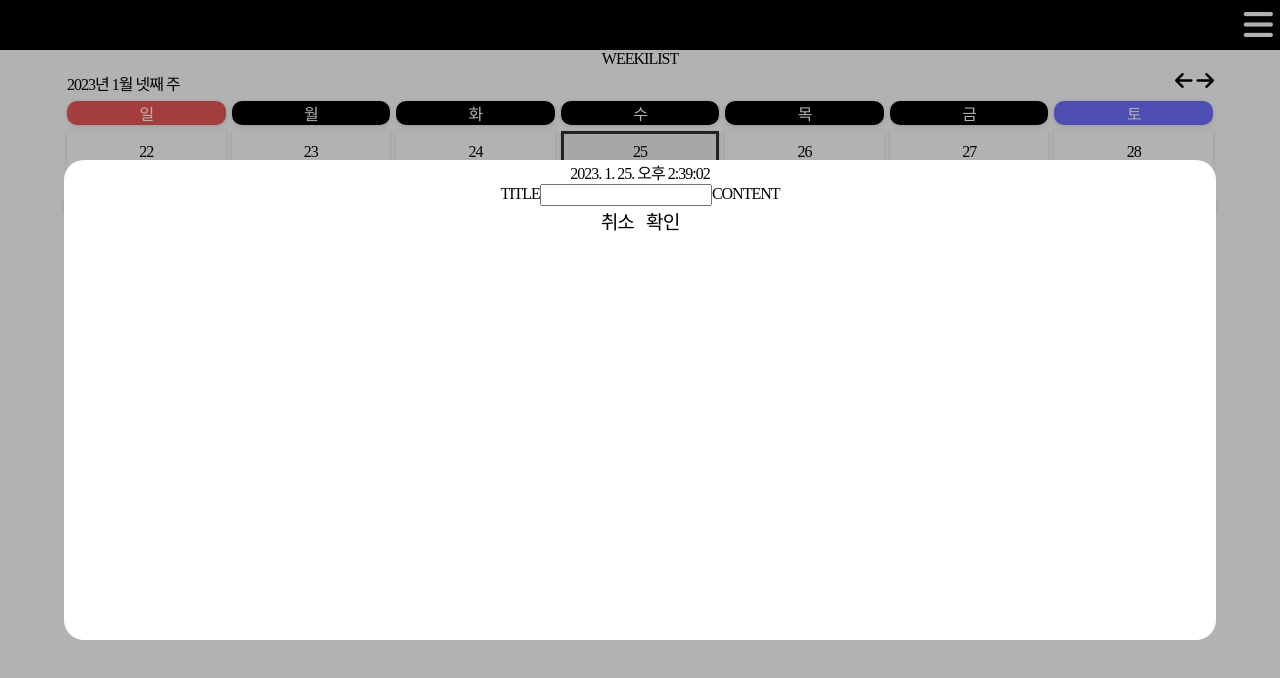
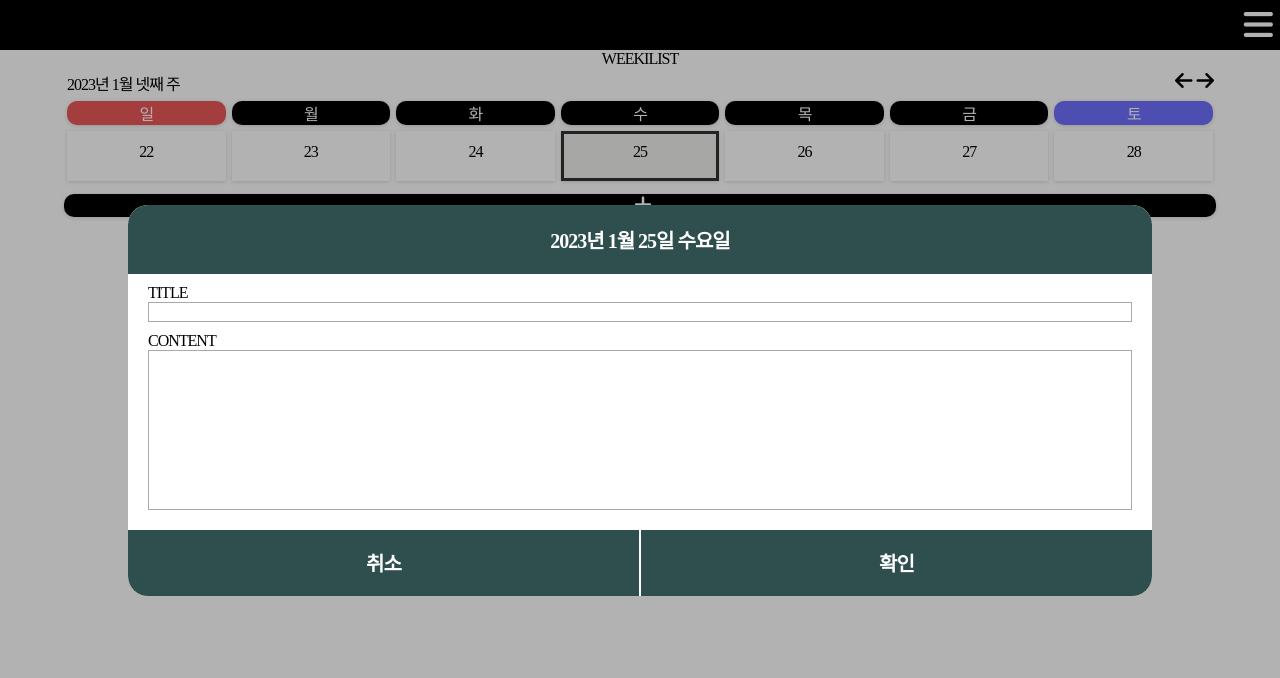
Before and after one commit to dev-jq1/my-todolist-in-react, a React (Create React App) app: page / in a window 1280 px wide. Both pictures are taken after a click on the button 640 px from the left and 205 px from the top of the page. Shown: the top 678 px of the page. Built offline with nearby package versions, Linux system fonts and the light colour scheme; a web font is replaced by a local one.

Commit message:
모달 수정

```diff
--- a/src/components/Modal.js
+++ b/src/components/Modal.js
@@ -38,28 +38,73 @@ export const ModalBtn = styled.button`
   cursor: grab;
 `;
 
-export const ModalView = styled.div.attrs((props) => ({
-  // attrs 메소드를 이용해서 아래와 같이 div 엘리먼트에 속성을 추가할 수 있습니다.
-  role: 'dialog',
-}))`
+
+export const ModalView = styled.div`
   // TODO : Modal창 CSS를 구현합니다.
+  display: flex;
+  flex-direction: column;
   background-color: white;
-  width: 90%;
-  height: 60%;
+  width: 80%;
+  height: auto;
   border-radius: 20px;
-  display: flex;
-  /* justify-content: center;
-  align-items: center; */
-  flex-direction: column;
-  >div>button {
-    background-color: transparent;
-    border: none;
-    color: black;
-    font-size: 1.2rem;
+  justify-content: space-between;
+  >div.form-container {
+    display: flex;
+    flex-direction: column;
+    justify-content: space-between;
+    padding: 0 20px 0 20px;
+    >input {
+      border: solid 1px darkgrey;
+    }
+    >textarea {
+      resize: none;
+      height: 160px;
+      overflow: hidden;
+      border: solid 1px darkgrey;
+    }
+    >label {
+      text-align: left;
+      padding-top: 10px;
+    }
   }
+  >span.current-date {
+    border-top-left-radius: 20px;
+    border-top-right-radius: 20px;
+    padding: 20px;
+    font-size: 20px;
+    font-weight: bold;
+    background-color: darkslategray;
+    color: white;
+  }
+  >div.button-container {
+    display: flex;
+    flex-direction: row;
+    justify-content: space-between;
+    margin-top: 20px;
+    >button {
+      background-color: darkslategray;
+      border: none;
+      color: white;
+      font-size: 20px;
+      font-weight: bold;
+      height: 66px;
+      width: 49.9%;
+      /* margin-top: 20px; */
+      &.btn-cancel {
+        border-bottom-left-radius: 20px;
+        /* margin-right: 0.5px; */
+      }
+      &.btn-confirm {
+        border-bottom-right-radius: 20px;
+        /* margin-left: 0.5px; */
+      }
+    }
+  }
+
   `;
 
 const Modal = () => {
+  const date = ["일", "월", "화", "수", "목", "금", "토"];
   const [isOpen, setIsOpen] = useState(false);
   const [title, setTitle] = useState("");
   const selectedDay = useSelector(state => state.selectedDay);
@@ -83,15 +128,18 @@ const Modal = () => {
         {isOpen? (
           <ModalBackdrop onClick={openModalHandler}>
             <ModalView onClick={(event) => { event.stopPropagation() } }>
-              {selectedDay.toLocaleString("ko-kr")}
+              <span className='current-date'>
+                {`${selectedDay.getFullYear()}년 ${selectedDay.getMonth()+1}월 ${selectedDay.getDate()}일 ${date[selectedDay.getDay()]}요일`}
+              </span>
               <div className='form-container'>
                 <label>TITLE</label>
                 <input type='text' value={title} onChange={onTitleChangeHandler}/>
                 <label>CONTENT</label>
+                <textarea></textarea>
               </div>
               <div className='button-container'>
-                <button onClick={openModalHandler}>취소</button>
-                <button>확인</button>
+                <button className='btn-cancel' onClick={openModalHandler}>취소</button>
+                <button className='btn-confirm'>확인</button>
               </div>
             </ModalView>
           </ModalBackdrop>
```
